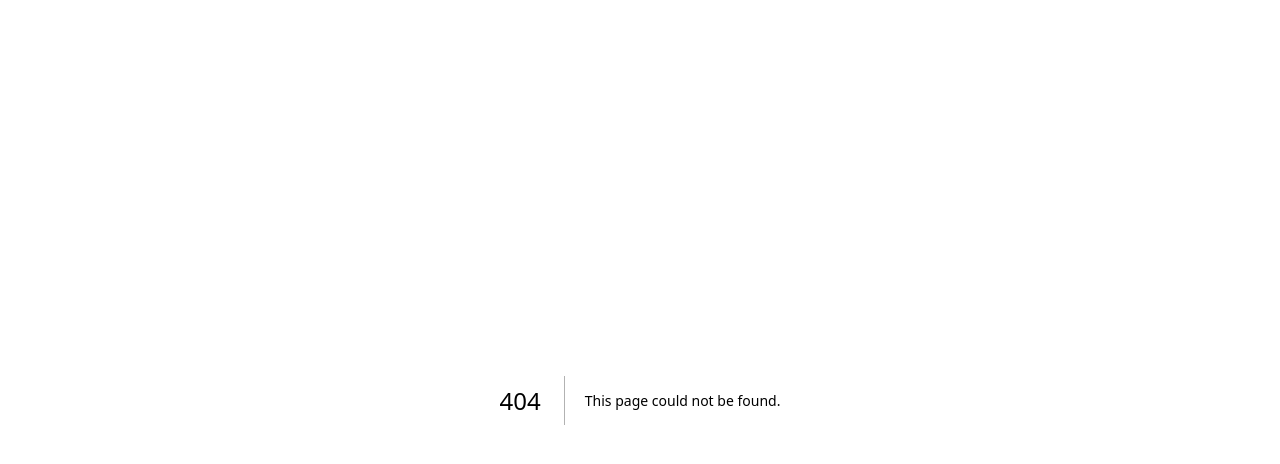
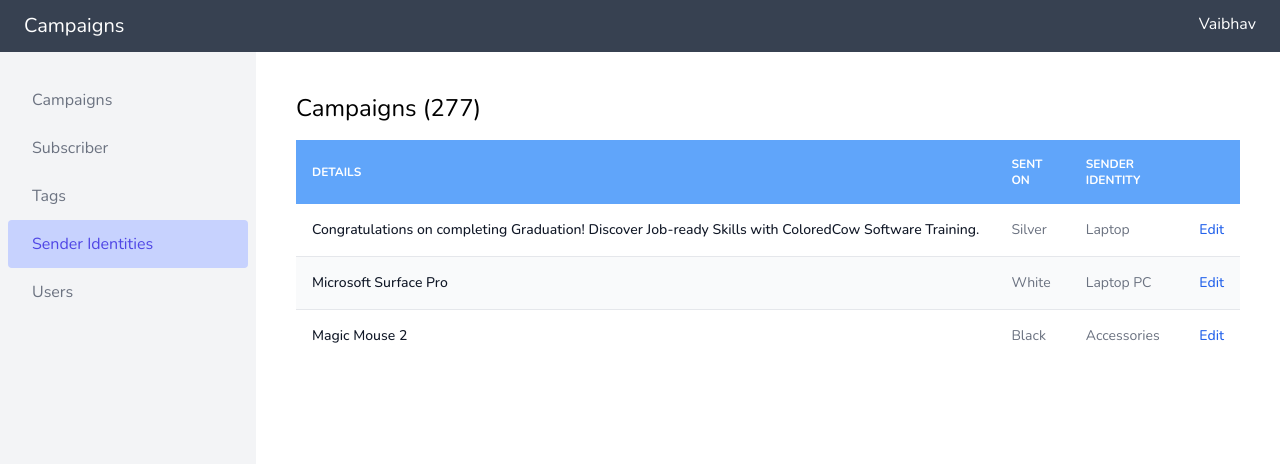
Before and after one commit to ColoredCow/campaigns-web, a Next.js app: page /campaign in a window 1280 px wide. Before the commit this address had no page. Shown: the top 464 px of the page. Built offline with nearby package versions, Linux system fonts and the light colour scheme.

Commit message:
campaign and subscriber page

```diff
--- /dev/null
+++ b/src/app/(auth)/campaign/page.tsx
@@ -0,0 +1,19 @@
+'use client';
+
+import Table from '@/components/Table';
+
+// import Button from '@/components/Button';
+// import Input from '@/components/Input';
+
+const Page = () => {
+  return (
+    <div className="flex min-h-screen flex-col">
+      <h2 className="mb-4 text-2xl">Campaigns (277)</h2>
+      <Table>
+        <h1>ehlo</h1>
+      </Table>
+    </div>
+  );
+};
+
+export default Page;
--- /dev/null
+++ b/src/app/(auth)/layout.tsx
@@ -0,0 +1,38 @@
+export default function AuthLayout({
+  children,
+}: {
+  children: React.ReactNode;
+}) {
+  return (
+    <div>
+      <nav className="flex justify-between bg-gray-700 px-6 py-3 text-white">
+        <div>
+          <div className="text-xl">Campaigns</div>
+        </div>
+        <div>
+          <div>Vaibhav</div>
+        </div>
+      </nav>
+      <div className="flex">
+        <nav className="sticky top-0 flex h-screen w-[20%] flex-col bg-gray-100 px-2 py-6">
+          <div className="rounded px-6 py-3 text-gray-500 hover:bg-gray-200">
+            Campaigns
+          </div>
+          <div className="rounded px-6 py-3 text-gray-500 hover:bg-gray-200">
+            Subscriber
+          </div>
+          <div className="rounded px-6 py-3 text-gray-500 hover:bg-gray-200">
+            Tags
+          </div>
+          <div className="rounded bg-indigo-200 px-6 py-3 text-indigo-600">
+            Sender Identities
+          </div>
+          <div className="rounded px-6 py-3 text-gray-500 hover:bg-gray-200">
+            Users
+          </div>
+        </nav>
+        <div className="w-[80%] p-10">{children}</div>
+      </div>
+    </div>
+  );
+}
--- /dev/null
+++ b/src/app/(auth)/subscriber/page.tsx
@@ -0,0 +1,14 @@
+'use client';
+
+// import Button from '@/components/Button';
+// import Input from '@/components/Input';
+
+const Page = () => {
+  return (
+    <div className="flex min-h-screen">
+      <h1>welcome to subscribers</h1>
+    </div>
+  );
+};
+
+export default Page;
--- a/src/app/login/page.tsx
+++ b/src/app/(guest)/login/page.tsx
@@ -3,7 +3,7 @@
 import Button from '@/components/Button';
 import Input from '@/components/Input';
 
-const Login = () => {
+const Page = () => {
   return (
     <div className="flex min-h-screen">
       <div className="flex flex-1 flex-col justify-center bg-gray-800 px-20 text-white">
@@ -35,4 +35,4 @@ const Login = () => {
   );
 };
 
-export default Login;
+export default Page;
--- a/src/app/globals.css
+++ b/src/app/globals.css
@@ -9,27 +9,3 @@
     font-family: 'Nunito', system-ui, sans-serif;
   }
 }
-
-:root {
-  --foreground-rgb: 0, 0, 0;
-  --background-start-rgb: 214, 219, 220;
-  --background-end-rgb: 255, 255, 255;
-}
-
-@media (prefers-color-scheme: dark) {
-  :root {
-    --foreground-rgb: 255, 255, 255;
-    --background-start-rgb: 0, 0, 0;
-    --background-end-rgb: 0, 0, 0;
-  }
-}
-
-body {
-  color: rgb(var(--foreground-rgb));
-  background: linear-gradient(
-      to bottom,
-      transparent,
-      rgb(var(--background-end-rgb))
-    )
-    rgb(var(--background-start-rgb));
-}
--- /dev/null
+++ b/src/components/Table.tsx
@@ -0,0 +1,74 @@
+const Table = ({ children }: { children: React.ReactNode }) => {
+  const headers = [''];
+  const rows = [1, 2, 3, 4, 5, 6, 7, 8, 9, 10];
+  return (
+    <div className="relative overflow-x-auto">
+      <table className="w-full text-left text-sm text-gray-500">
+        <thead className="bg-blue-400 text-xs uppercase text-white">
+          <tr>
+            <th scope="col" className="p-4">
+              Details
+            </th>
+            <th scope="col" className="p-4">
+              Sent on
+            </th>
+            <th scope="col" className="p-4">
+              Sender identity
+            </th>
+            <th scope="col" className="p-4"></th>
+          </tr>
+        </thead>
+        <tbody>
+          <tr className="border-b bg-white dark:border-gray-700">
+            <th
+              scope="row"
+              className="whitespace-nowrap p-4 font-medium text-gray-900"
+            >
+              Congratulations on completing Graduation! Discover Job-ready
+              Skills with ColoredCow Software Training.
+            </th>
+            <td className="p-4">Silver</td>
+            <td className="p-4">Laptop</td>
+            <td className="p-4 text-right">
+              <a href="#" className="font-medium text-blue-600 hover:underline">
+                Edit
+              </a>
+            </td>
+          </tr>
+          <tr className="border-b bg-gray-50">
+            <th
+              scope="row"
+              className="whitespace-nowrap p-4 font-medium text-gray-900"
+            >
+              Microsoft Surface Pro
+            </th>
+            <td className="p-4">White</td>
+            <td className="p-4">Laptop PC</td>
+            <td className="p-4 text-right">
+              <a href="#" className="font-medium text-blue-600 hover:underline">
+                Edit
+              </a>
+            </td>
+          </tr>
+          <tr className="bg-white">
+            <th
+              scope="row"
+              className="whitespace-nowrap p-4 font-medium text-gray-900"
+            >
+              Magic Mouse 2
+            </th>
+            <td className="p-4">Black</td>
+            <td className="p-4">Accessories</td>
+            <td className="p-4 text-right">
+              <a href="#" className="font-medium text-blue-600 hover:underline">
+                Edit
+              </a>
+            </td>
+          </tr>
+        </tbody>
+      </table>
+    </div>
+  );
+};
+
+export default Table;
```
